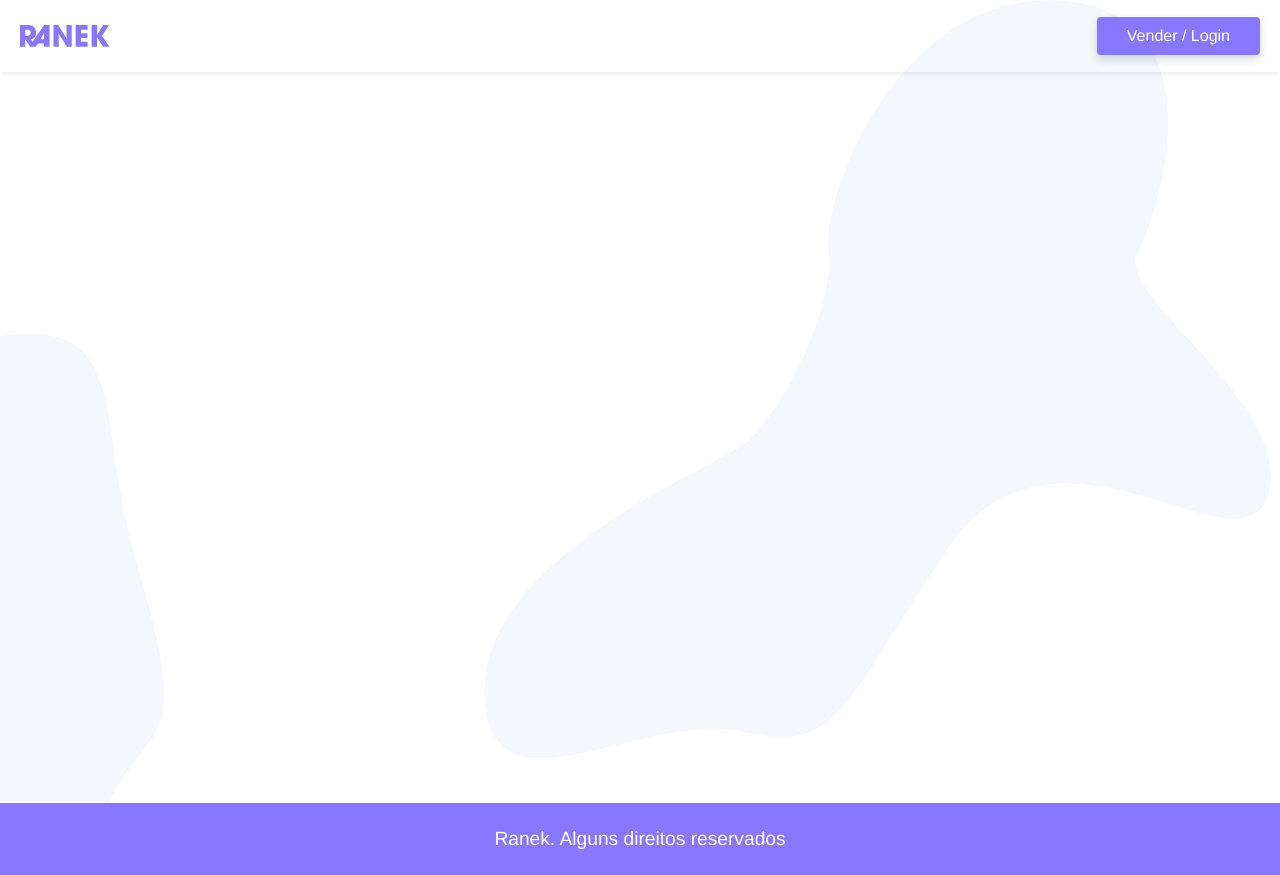
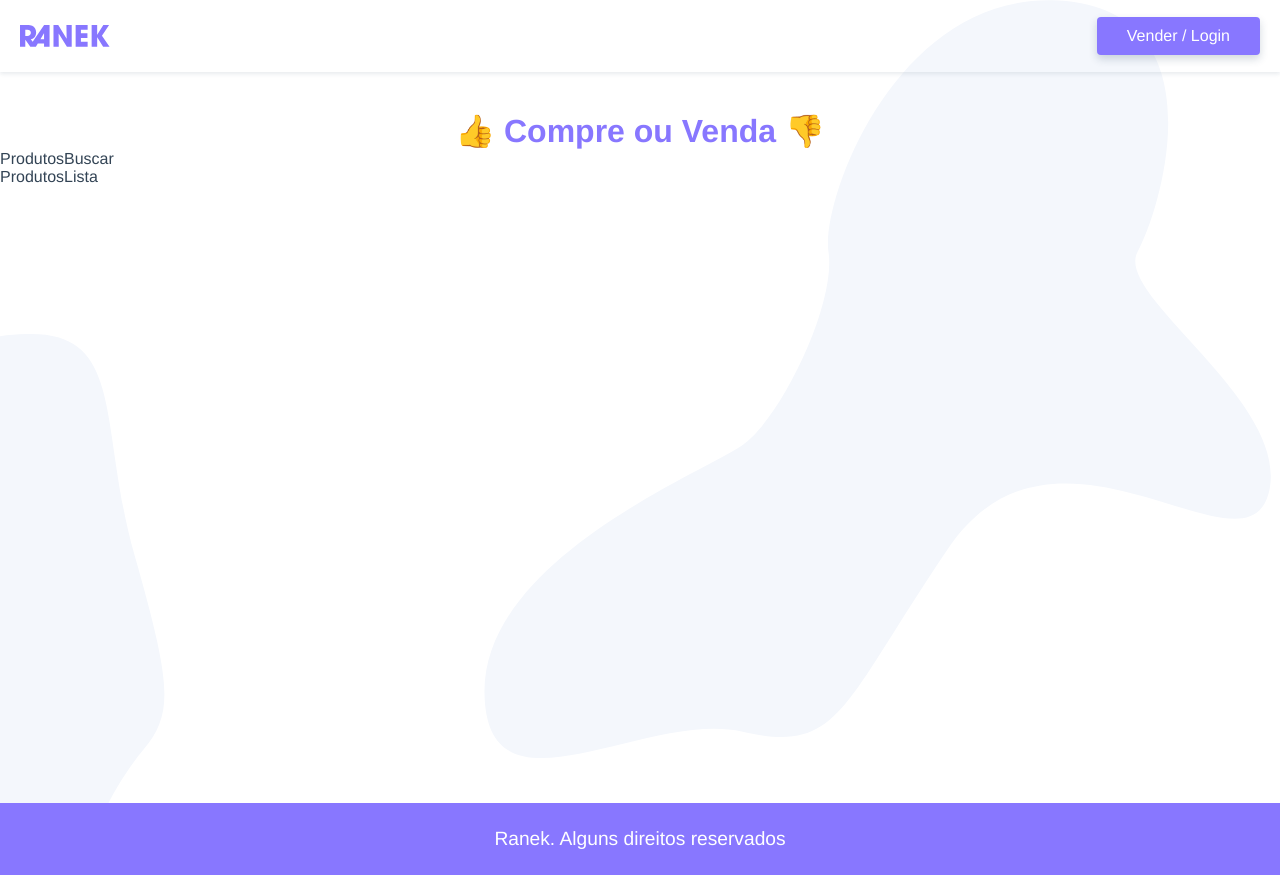
Before and after one commit to feliperocha93/ranek, a Vue app: page / in a window 1280 px wide. Built offline with nearby package versions, Linux system fonts and the light colour scheme.

Commit message:
Adicionando ProdutosBuscar e ProdutosLista

```diff
--- /dev/null
+++ b/src/components/ProdutosBuscar.vue
@@ -0,0 +1,12 @@
+<template>
+  <p>ProdutosBuscar</p>
+</template>
+
+<script>
+export default {
+  name: "ProdutosBuscar"
+};
+</script>
+
+<style scoped>
+</style>
--- /dev/null
+++ b/src/components/ProdutosLista.vue
@@ -0,0 +1,12 @@
+<template>
+  <p>ProdutosLista</p>
+</template>
+
+<script>
+export default {
+  name: "ProdutosLista"
+};
+</script>
+
+<style scoped>
+</style>
--- a/src/views/Home.vue
+++ b/src/views/Home.vue
@@ -1,9 +1,28 @@
 <template>
-  <div class="home"></div>
+  <section>
+    <h1>👍 Compre ou Venda 👎</h1>
+    <ProdutosBuscar />
+    <ProdutosLista />
+  </section>
 </template>
 
 <script>
+import ProdutosBuscar from "@/components/ProdutosBuscar.vue";
+import ProdutosLista from "@/components/ProdutosLista.vue";
 export default {
-  name: "Home"
+  name: "Home",
+  components: {
+    ProdutosBuscar,
+    ProdutosLista
+  }
 };
 </script>
+
+<style>
+h1 {
+  color: #87f;
+  margin-top: 40px;
+  font-size: 2rem;
+  text-align: center;
+}
+</style>
```
